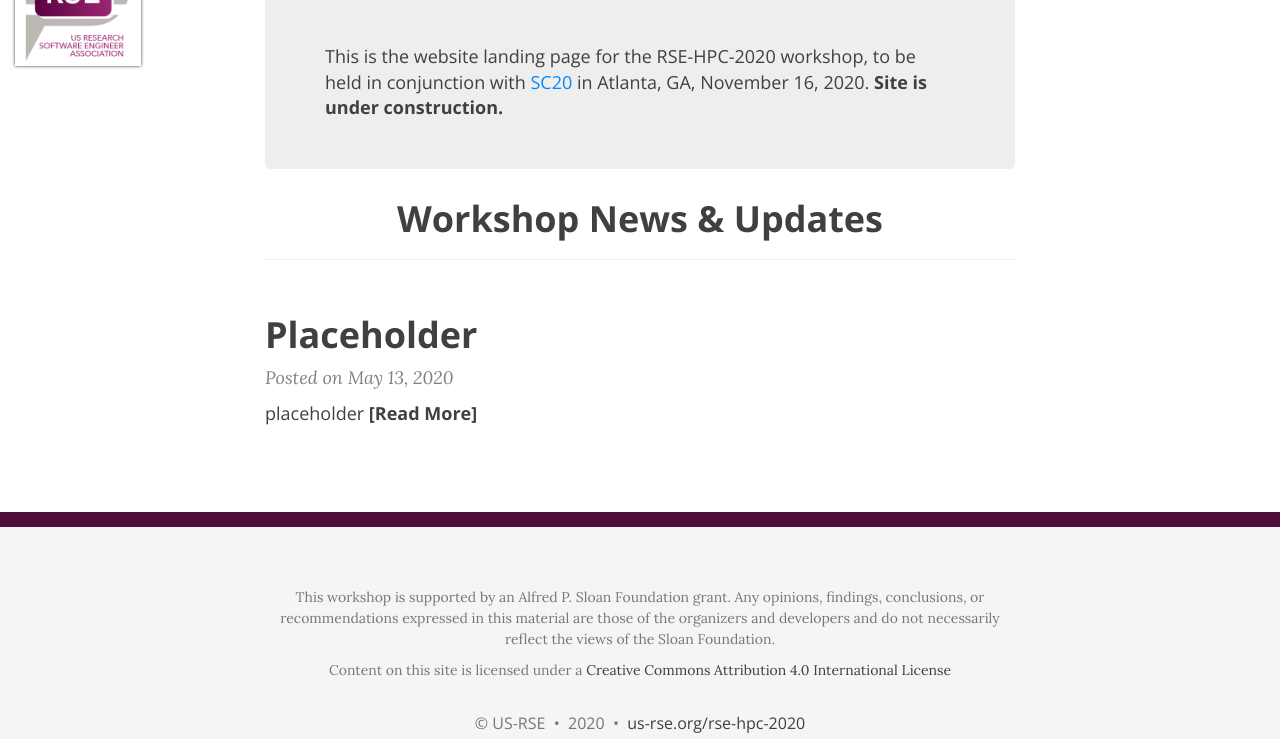
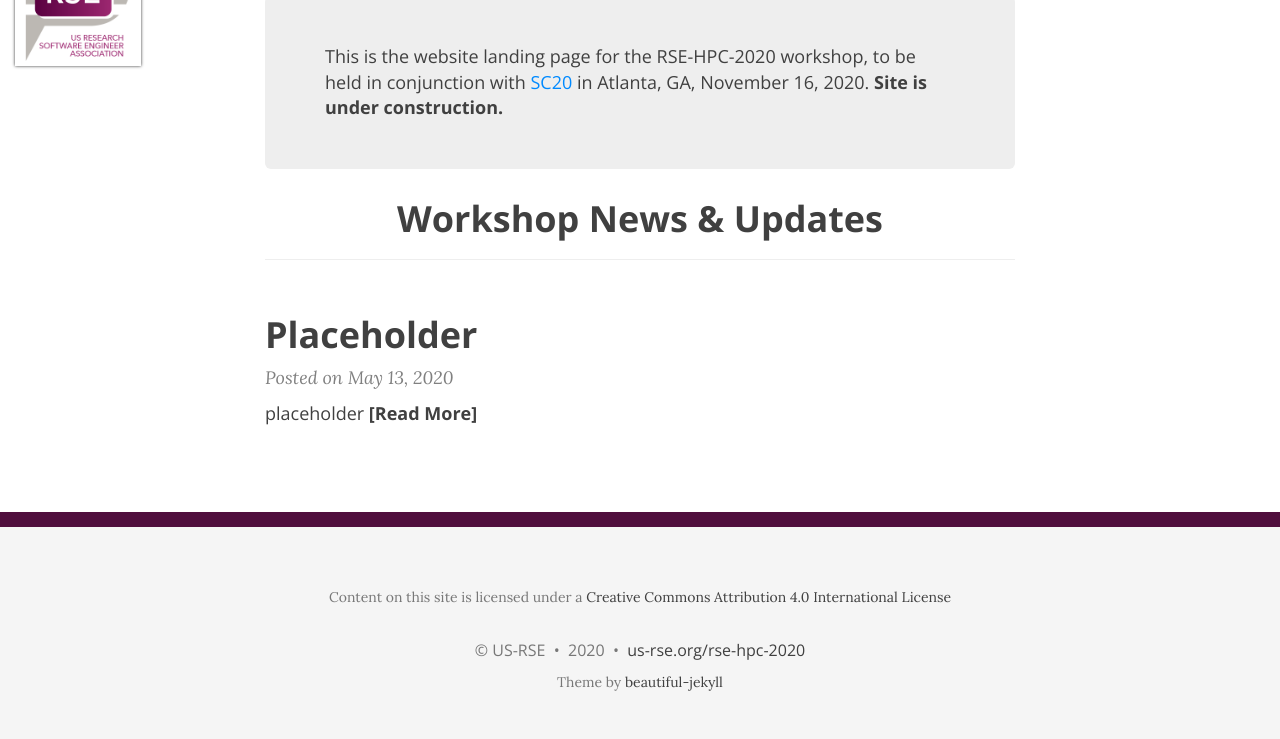
Before and after one commit to USRSE/rse-hpc-2020, a Jekyll site: the page built from index.html, in a window 1280 px wide and 1020 px high, cut to the strip 104-843 px from the top of the window. Built offline with Jekyll 4.4.1, drawn with Linux system fonts in a browser that asks for light colours; nearby versions of some CDN libraries; the list of posts is cut into pages by our own code.

Commit message:
Remove text about Sloan foundation

```diff
--- a/_includes/footer.html
+++ b/_includes/footer.html
@@ -23,13 +23,7 @@
             </li>
           {%- endfor -%}
         </ul>
-	<p class="theme-by text-muted">
-      This workshop is supported by an Alfred P. Sloan Foundation grant.
-      Any opinions, findings, conclusions, or recommendations expressed in this
-      material are those of the organizers and developers and do not necessarily
-      reflect the views of the Sloan Foundation.
-  </p>
-  <p class="theme-by text-muted">
+      <p class="theme-by text-muted">
           Content on this site is licensed under a
           <a href="https://creativecommons.org/licenses/by/4.0/">Creative Commons
             Attribution 4.0 International License</a>
```
